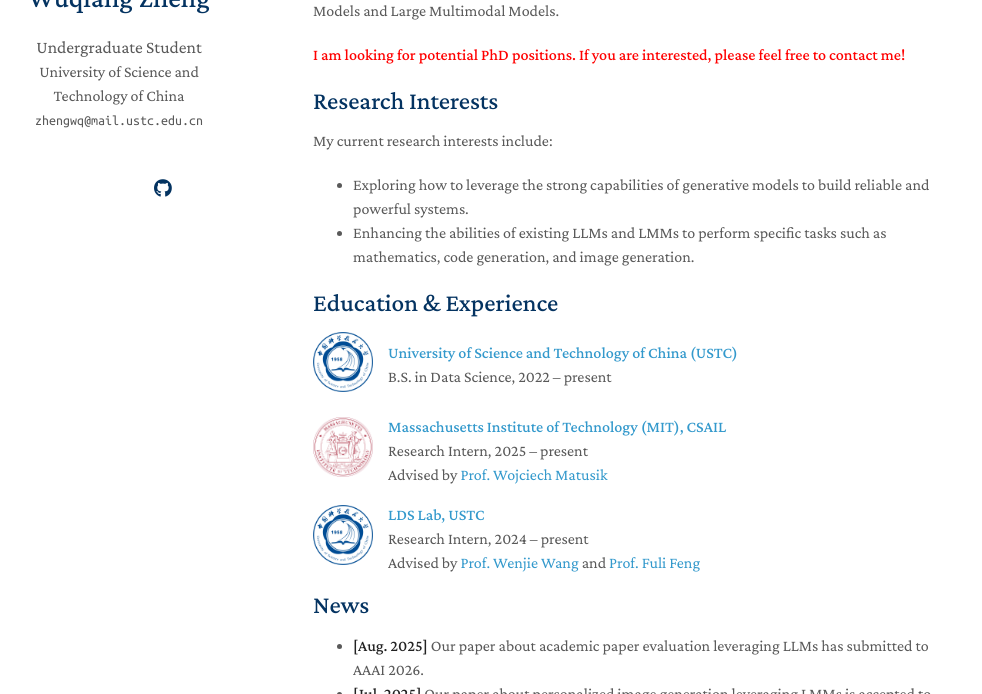
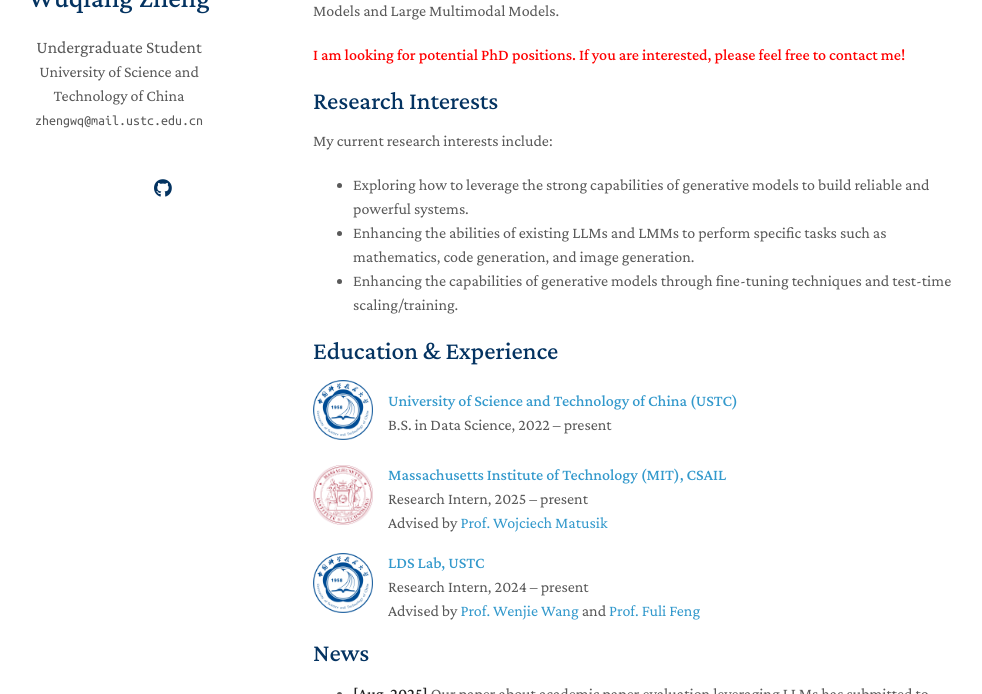
Before and after one commit to ZhengWwwq/ZhengWwwq.github.io, a Jekyll site: the page built from index.md, in a window 1280 px wide and 900 px high, cut to the strip 206-900 px from the top of the window. Shown: the whole strip, without its empty margins (157-1139 px from the left). Built offline with Jekyll 4.4.1, drawn with Linux system fonts in a browser that asks for light colours; a style sheet for code colours, icons or effects is not loaded; our own code applies the rules of GitHub Pages for plain Markdown files.

Commit message:
Update index.md

```diff
--- a/index.md
+++ b/index.md
@@ -13,6 +13,7 @@ I am an undergraduate student majoring in Data Science at the University of Scie
 My current research interests include:
 - Exploring how to leverage the strong capabilities of generative models to build reliable and powerful systems.
 - Enhancing the abilities of existing LLMs and LMMs to perform specific tasks such as mathematics, code generation, and image generation.
+- Enhancing the capabilities of generative models through fine-tuning techniques and test-time scaling/training.
 
 ## Education & Experience
 
```
